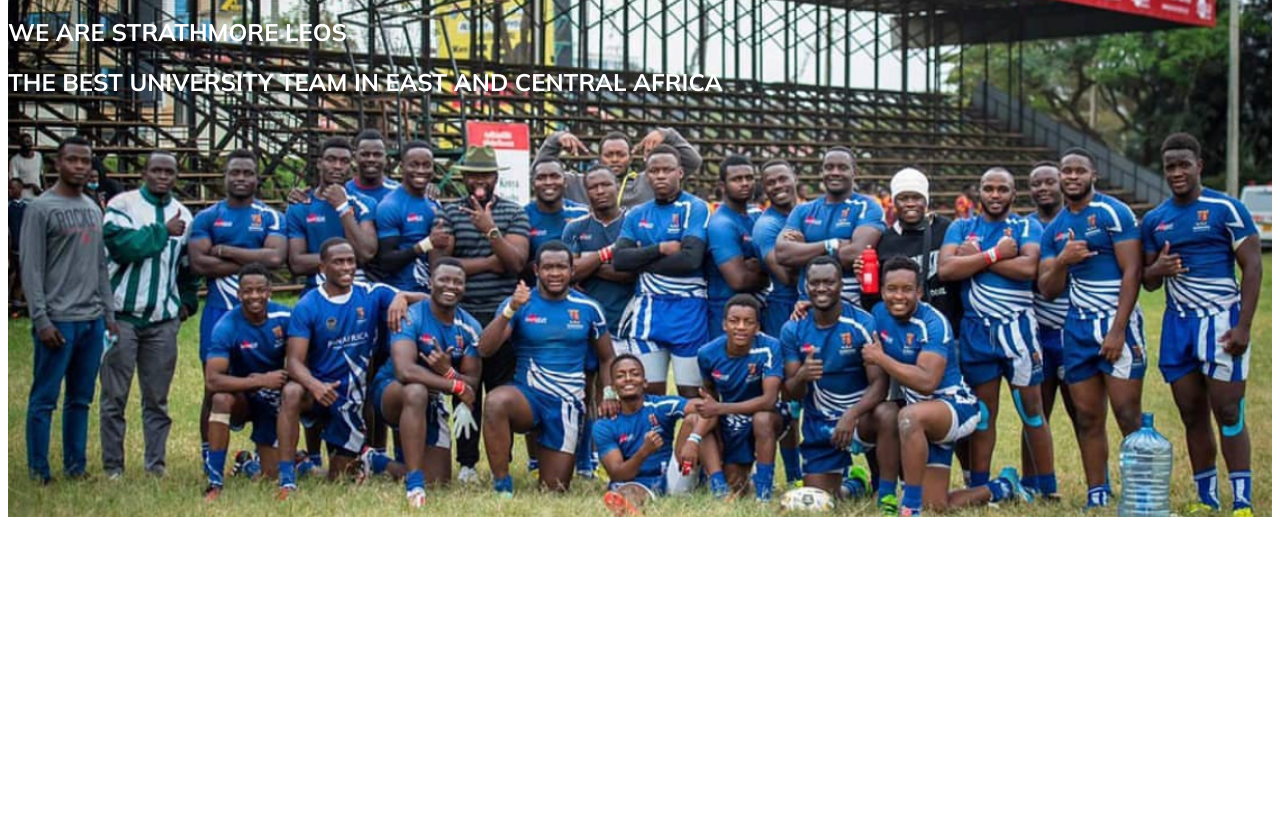
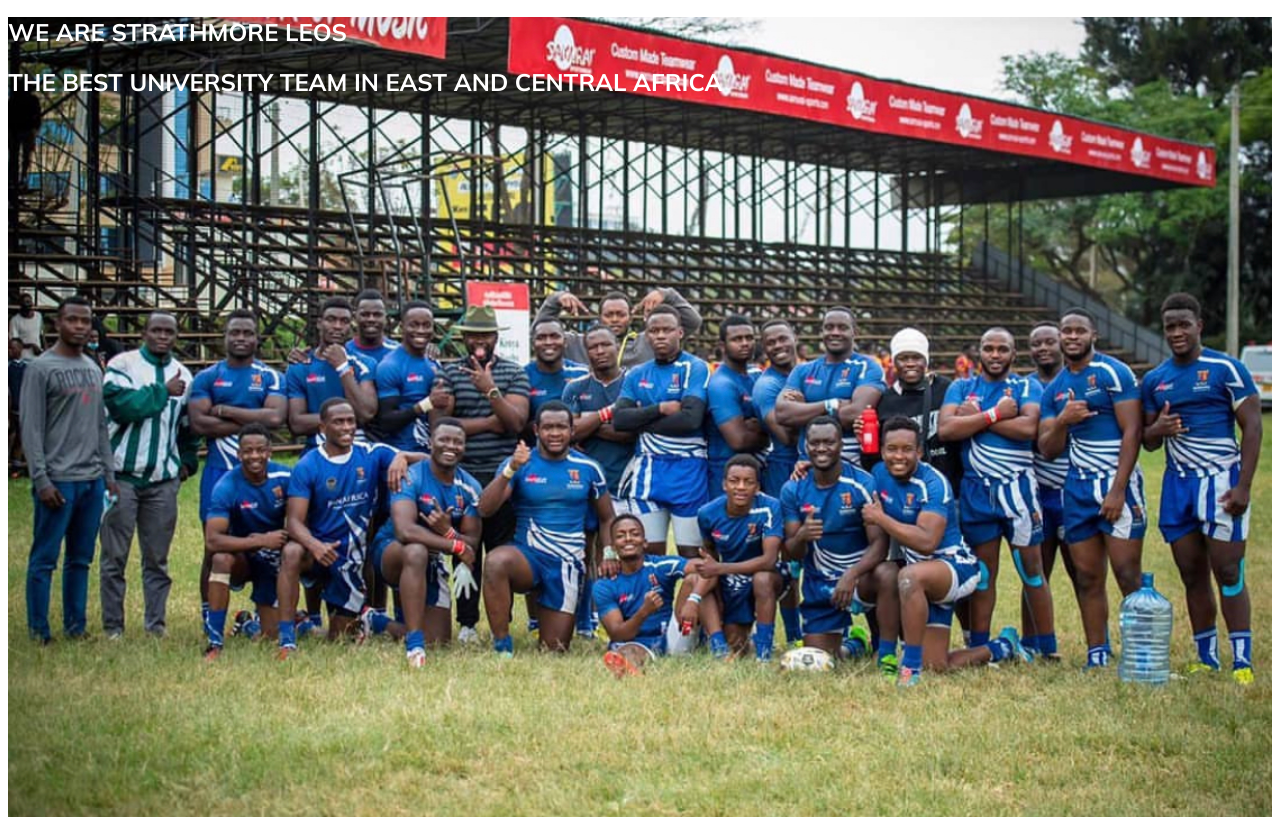
Before and after one commit to Samstar10/Codsoft, a plain HTML site: page Landing-Page/index.html in a window 1280 px wide. Shown: the part 81-906 px from the top of the page. Before the commit the page ends 800 px from the top, so only its background shows below. Drawn offline with Linux system fonts and the light colour scheme.

Commit message:
Add styles for hero section

```diff
--- a/Landing-Page/styles.css
+++ b/Landing-Page/styles.css
@@ -42,22 +42,8 @@ a:hover {
 .hero{
     background: url(Team-Leos.jpg);
     object-fit: cover;
-    height: 520px;
+    height: 100vh;
     background-size: cover;
     background-position: center;
-    position: relative;
     color: white;
-    overflow: hidden;
 }
-
-/* .hero::before {
-    content: "";
-    position: absolute;
-    top: 0;
-    left: 0;
-    width: 100%;
-    height: 100%;
-    background-color: rgba(0, 0, 0, 0.5);
-    z-index: 1;
-    /* backdrop-filter: blur(5px); */
-} */
```
